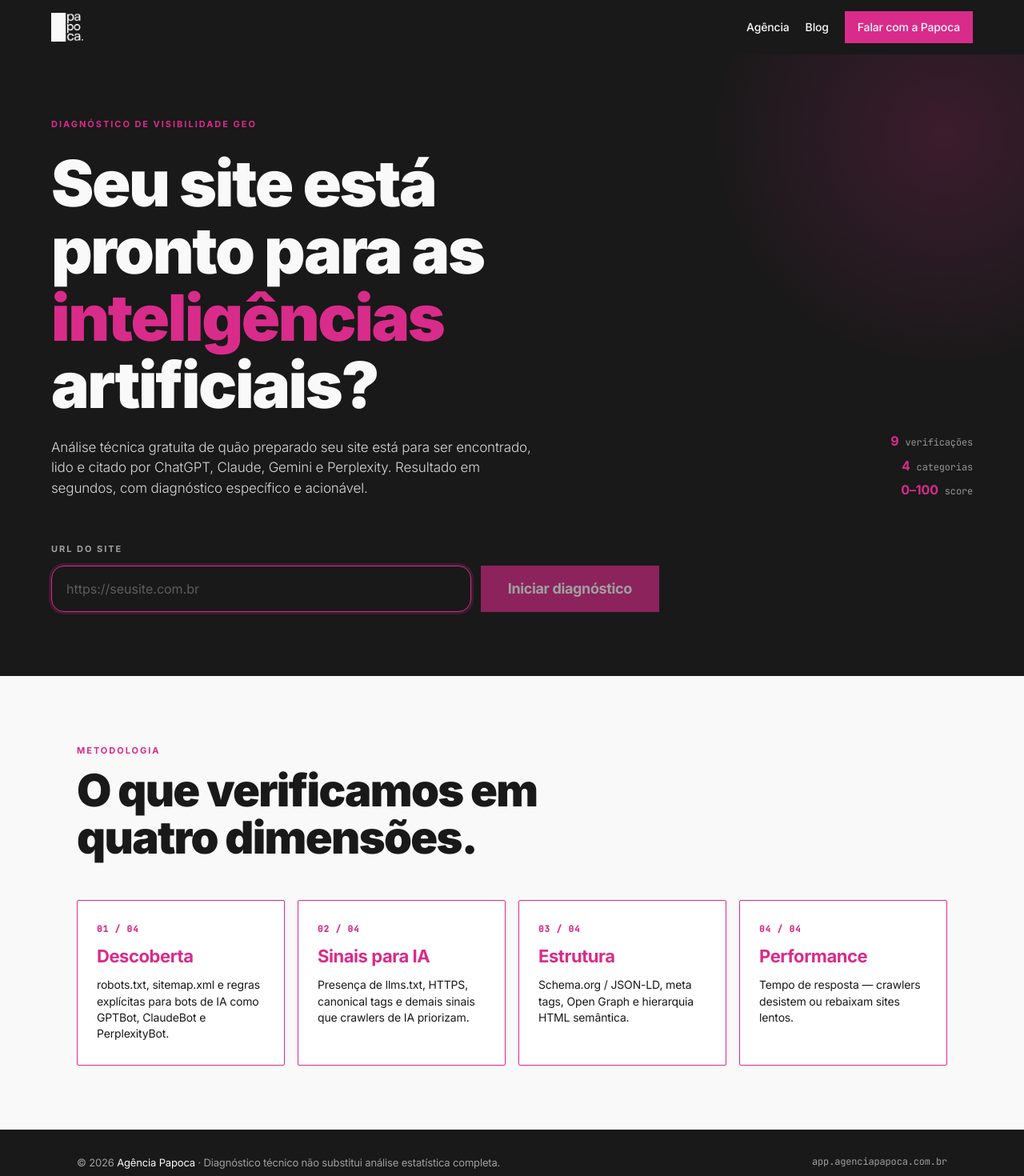
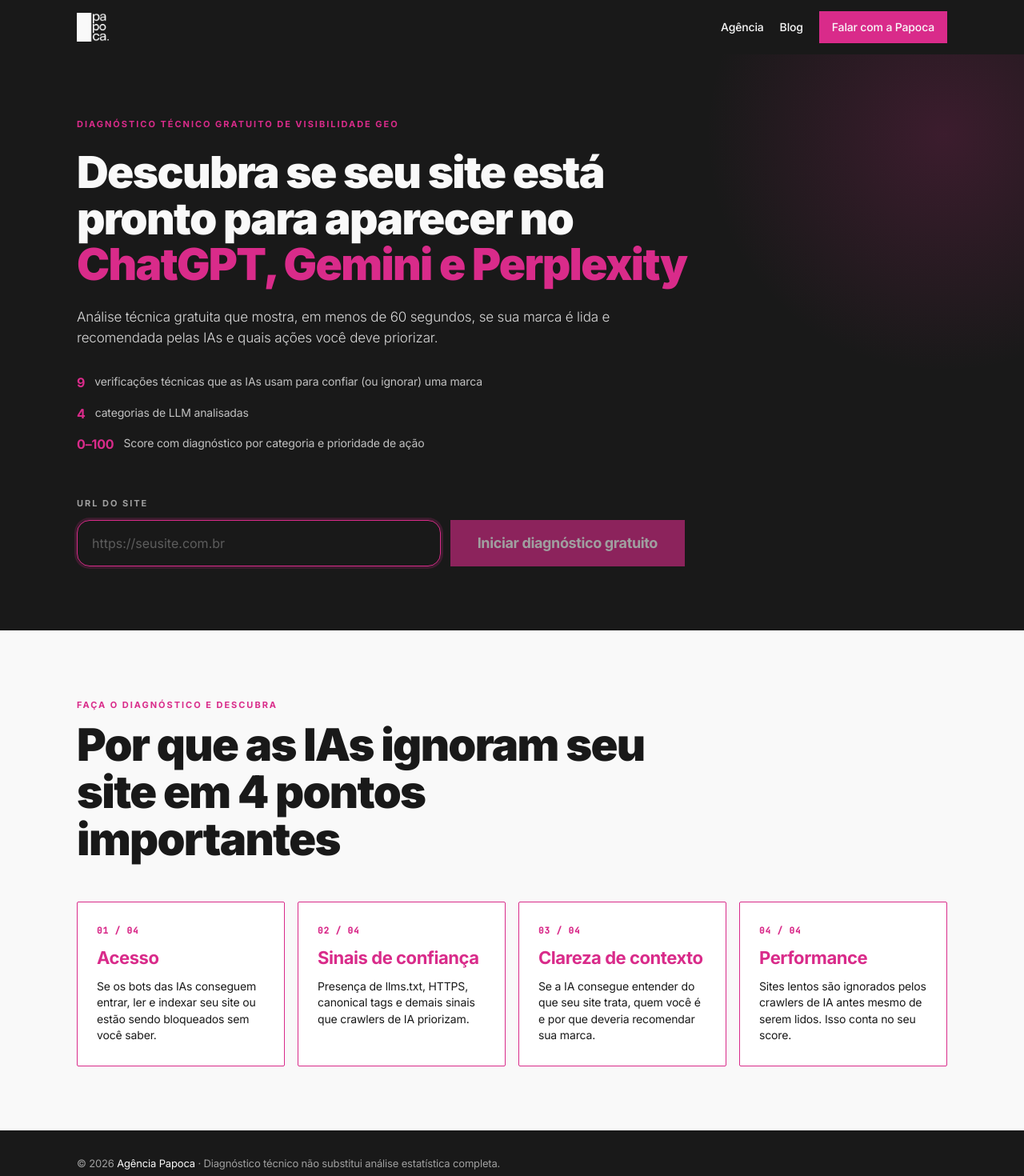
Before and after one commit to filipe-papoca/papoca-seo-scan, a Next.js app: page / in a window 1280 px wide. Shown: the top 1470 px of the page at 80% size. Built offline with nearby package versions, Linux system fonts and the light colour scheme.

Commit message:
feat: implement database persistence with Drizzle, add Redis caching for scan results, and update landing page UI

```diff
--- a/app/components/Footer.tsx
+++ b/app/components/Footer.tsx
@@ -8,9 +8,6 @@ export function Footer() {
           <a href="https://agenciapapoca.com.br">Agência Papoca</a> ·
           Diagnóstico técnico não substitui análise estatística completa.
         </p>
-        <p className="mono">
-          app.agenciapapoca.com.br
-        </p>
       </div>
     </footer>
   );
--- a/app/components/Header.tsx
+++ b/app/components/Header.tsx
@@ -2,6 +2,7 @@
 export function Header() {
   return (
     <nav className="nav">
+      <div className="wrap nav-inner">
         <a href="/" className="logo">
           <img src="/logo-branco.png" alt="Papoca" />
         </a>
@@ -12,6 +13,7 @@ export function Header() {
             Falar com a Papoca
           </a>
         </div>
+      </div>
     </nav>
   );
 }
--- a/app/components/Hero.tsx
+++ b/app/components/Hero.tsx
@@ -12,29 +12,28 @@ interface HeroProps {
 export function Hero({ url, setUrl, loading, error, onSubmit }: HeroProps) {
   return (
     <section className="hero">
-      <div className="hero-inner">
+      <div className="hero-inner wrap">
         <div className="hero-grid">
           <div className="hero-copy">
-            <span className="eyebrow">Diagnóstico de Visibilidade GEO</span>
+            <span className="eyebrow">Diagnóstico técnico gratuito de Visibilidade GEO</span>
             <h1>
-              Seu site está pronto para as{" "}
-              <span className="accent">inteligências</span> artificiais?
+              Descubra se seu site está pronto para aparecer no{" "}
+              <span className="accent">ChatGPT, Gemini e Perplexity</span>
             </h1>
             <p className="sub">
-              Análise técnica gratuita de quão preparado seu site está para ser
-              encontrado, lido e citado por ChatGPT, Claude, Gemini e Perplexity.
-              Resultado em segundos, com diagnóstico específico e acionável.
+              Análise técnica gratuita que mostra, em menos de 60 segundos, se sua marca é lida e recomendada pelas IAs e quais ações você deve priorizar.
             </p>
-          </div>
+
             <div className="hero-meta">
               <div className="meta-item">
-              <span className="meta-num">9</span> verificações
+                <span className="meta-num">9</span> verificações técnicas que as IAs usam para confiar (ou ignorar) uma marca
               </div>
               <div className="meta-item">
-              <span className="meta-num">4</span> categorias
+                <span className="meta-num">4</span> categorias de LLM analisadas
               </div>
               <div className="meta-item">
-              <span className="meta-num">0–100</span> score
+                <span className="meta-num">0–100</span> Score com diagnóstico por categoria e prioridade de ação
+              </div>
             </div>
           </div>
         </div>
@@ -58,7 +57,7 @@ export function Hero({ url, setUrl, loading, error, onSubmit }: HeroProps) {
               className="btn btn-primary btn-lg"
               disabled={loading || !url}
             >
-              {loading ? "Escaneando…" : "Iniciar diagnóstico"}
+              {loading ? "Escaneando…" : "Iniciar diagnóstico gratuito"}
             </button>
           </div>
           {error && <p className="scan-error">⚠ {error}</p>}
--- a/app/components/Methodology.tsx
+++ b/app/components/Methodology.tsx
@@ -2,23 +2,23 @@
 const ITEMS = [
   {
     num: "01 / 04",
-    title: "Descoberta",
-    desc: "robots.txt, sitemap.xml e regras explícitas para bots de IA como GPTBot, ClaudeBot e PerplexityBot.",
+    title: "Acesso",
+    desc: "Se os bots das IAs conseguem entrar, ler e indexar seu site ou estão sendo bloqueados sem você saber.",
   },
   {
     num: "02 / 04",
-    title: "Sinais para IA",
+    title: "Sinais de confiança",
     desc: "Presença de llms.txt, HTTPS, canonical tags e demais sinais que crawlers de IA priorizam.",
   },
   {
     num: "03 / 04",
-    title: "Estrutura",
-    desc: "Schema.org / JSON-LD, meta tags, Open Graph e hierarquia HTML semântica.",
+    title: "Clareza de contexto",
+    desc: "Se a IA consegue entender do que seu site trata, quem você é e por que deveria recomendar sua marca.",
   },
   {
     num: "04 / 04",
     title: "Performance",
-    desc: "Tempo de resposta — crawlers desistem ou rebaixam sites lentos.",
+    desc: "Sites lentos são ignorados pelos crawlers de IA antes mesmo de serem lidos. Isso conta no seu score.",
   },
 ];
 
@@ -26,8 +26,8 @@ export function Methodology() {
   return (
     <section className="methodology">
       <div className="wrap">
-        <span className="eyebrow">Metodologia</span>
-        <h2>O que verificamos em quatro dimensões.</h2>
+        <span className="eyebrow">Faça o diagnóstico e descubra</span>
+        <h2>Por que as IAs ignoram seu site em 4 pontos importantes</h2>
         <div className="method-grid">
           {ITEMS.map((it) => (
             <div key={it.num} className="method-card">
--- a/app/components/Result.tsx
+++ b/app/components/Result.tsx
@@ -137,7 +137,7 @@ function ScoreBlock({ result }: { result: ScanResult }) {
               <span className="value">{result.summary.fail}</span>
             </div>
             <div className="summary-card dark">
-              <span className="label">Duração</span>
+              <span className="label">Tempo de carregamento</span>
               <span className="value">
                 {(result.durationMs / 1000).toFixed(1)}s
               </span>
@@ -260,16 +260,12 @@ function CTABlock() {
         <div className="cta-grid">
           <div>
             <span className="eyebrow">Próximo passo</span>
-            <h3>
-              Esse scan é o começo.{" "}
-              <span className="dark">O Diagnóstico GEO</span> é onde você vê
-              tudo.
-            </h3>
+            <h2>
+              Agora você sabe o que te atrapalha. <span className="dark">O Diagnóstico de GEO</span> mostra como você está em relação aos seus concorrentes e o que fazer.
+            </h2>
             <p>
-              Análise estatística de presença real nas principais IAs, queries
-              do seu nicho, benchmark contra concorrentes diretos e plano de
-              ação concreto. Metodologia proprietária da Papoca, com 11 anos de
-              experiência em SEO.
+              Análise completa e estatística de presença real nas principais IAs, queries do seu nicho, benchmark contra concorrentes diretos e plano de ação concreto.
+              Metodologia proprietária da Papoca, com 11 anos de experiência em SEO.
             </p>
           </div>
           <div className="cta-right">
@@ -279,7 +275,7 @@ function CTABlock() {
               rel="noopener"
               className="cta-btn"
             >
-              Falar com a Papoca →
+              Solicitar Diagnóstico GEO completo
             </a>
           </div>
         </div>
--- a/app/globals.css
+++ b/app/globals.css
@@ -187,11 +187,15 @@ ol {
 /* ═════════════ NAVBAR ═════════════ */
 .nav {
   background: var(--ink);
-  padding: 14px var(--pad-x);
+  padding: 14px 0;
+}
+
+.nav-inner {
   display: flex;
   align-items: center;
   justify-content: space-between;
   gap: 16px;
+  width: 100%;
 }
 
 .nav .logo {
@@ -245,7 +249,7 @@ ol {
 .hero {
   background: var(--ink);
   color: var(--off-white);
-  padding: var(--pad-y) var(--pad-x);
+  padding: var(--pad-y) 0;
   position: relative;
   overflow: hidden;
 }
@@ -278,15 +282,16 @@ ol {
   display: flex;
   flex-direction: column;
   gap: 24px;
+  max-width: 800px;
 }
 
 .hero h1 {
-  font-size: clamp(36px, 7.5vw, 80px);
+  font-size: clamp(32px, 5.5vw, 55px);
   font-weight: 900;
   line-height: 1.05;
   letter-spacing: -0.03em;
   color: var(--off-white);
-  max-width: 14ch;
+  max-width: 24ch;
 }
 
 .hero h1 .accent {
@@ -299,22 +304,23 @@ ol {
   font-size: clamp(15px, 1.6vw, 17px);
   font-weight: 300;
   line-height: 1.5;
-  max-width: 600px;
+  max-width: 680px;
 }
 
 .hero-meta {
   display: flex;
-  flex-wrap: wrap;
-  gap: 20px;
-  font-family: 'JetBrains Mono', monospace;
-  font-size: 12px;
+  flex-direction: column;
+  gap: 16px;
+  margin-top: 8px;
 }
 
 .hero-meta .meta-item {
   display: flex;
-  align-items: baseline;
-  gap: 8px;
-  color: rgba(249, 249, 249, 0.55);
+  align-items: flex-start;
+  gap: 12px;
+  color: rgba(249, 249, 249, 0.75);
+  font-size: 14px;
+  line-height: 1.4;
 }
 
 .hero-meta .meta-num {
@@ -322,18 +328,14 @@ ol {
   font-size: 16px;
   font-weight: 700;
   color: var(--magenta);
+  flex-shrink: 0;
+  line-height: 1.4;
 }
 
 @media (min-width: 1024px) {
   .hero-grid {
-    grid-template-columns: 1.6fr 1fr;
+    grid-template-columns: 1fr;
     gap: 48px;
-  }
-
-  .hero-meta {
-    flex-direction: column;
-    align-items: flex-end;
-    gap: 8px;
   }
 }
 
@@ -999,8 +1001,8 @@ ol {
   opacity: 1;
 }
 
-.cta-section h3 {
-  font-size: clamp(28px, 5vw, 60px);
+.cta-section h2 {
+  font-size: clamp(24px, 4vw, 42px);
   font-weight: 900;
   line-height: 1.05;
   letter-spacing: -0.03em;
@@ -1008,7 +1010,7 @@ ol {
   margin: 12px 0 var(--sp-4);
 }
 
-.cta-section h3 .dark {
+.cta-section h2 .dark {
   color: var(--ink);
 }
 
```
Also changed, not shown: lib/utils/urlNormalizer.ts (added, +74 -0 lines). Lines whose indentation alone changed are shown as unchanged.
